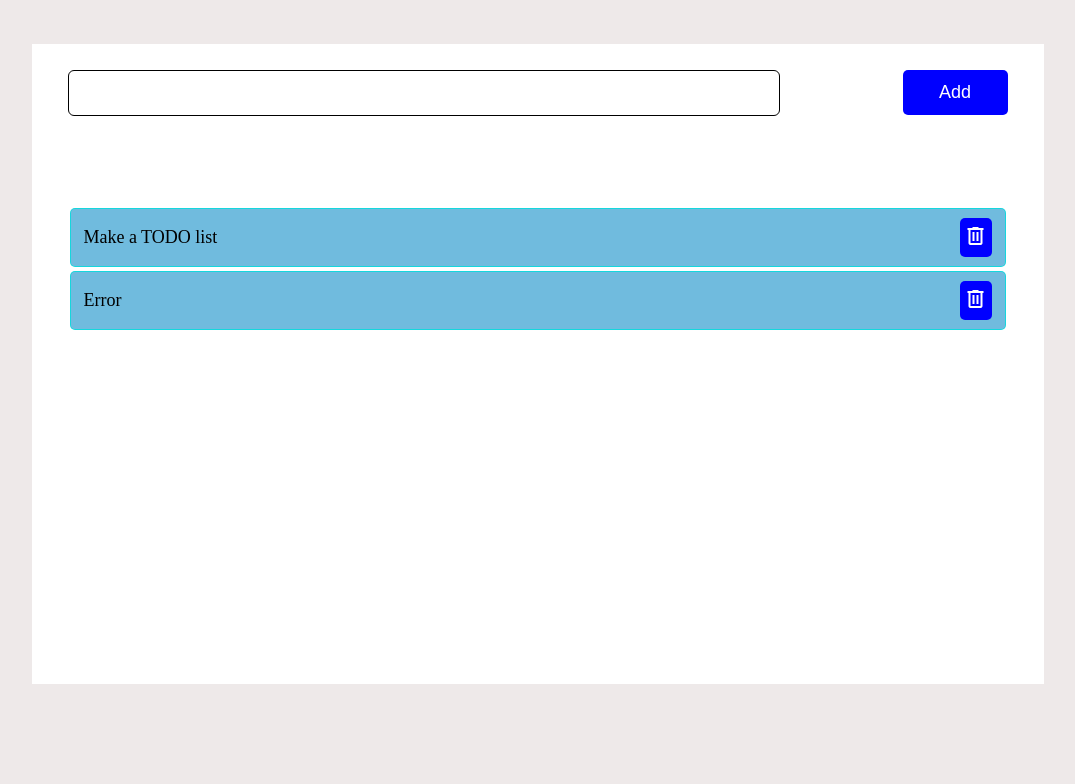
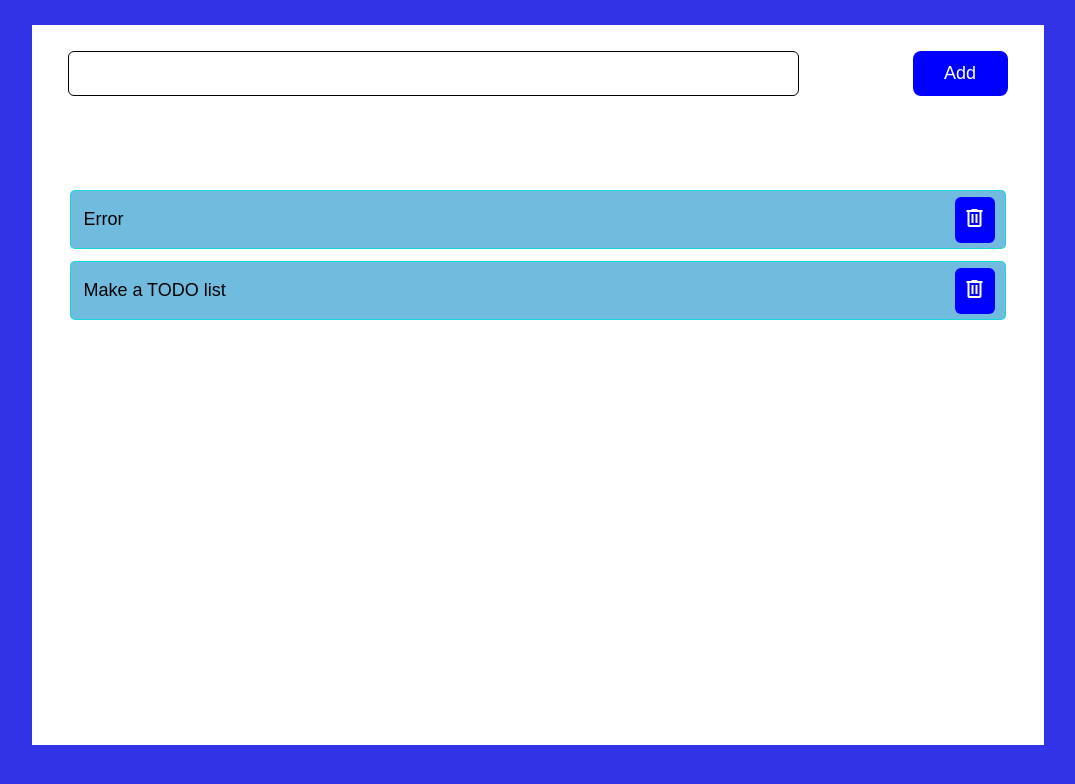
Before and after one commit to 21DEPK/TODO.github.io., a plain HTML site: page index.html in a window 1280 px wide. Shown: the whole page, without its empty margins (102-1177 px from the left). Drawn offline with nearby package versions, Linux system fonts and the light colour scheme.

Commit message:
style.css

```diff
--- a/css/style.css
+++ b/css/style.css
@@ -1,5 +1,6 @@
 body{
-    background-color: #eee9e9;
+    background-color: rgba(17, 17, 226, 0.86);
+    font-family: Arial, Helvetica, sans-serif;
 }
 
 ::-webkit-scrollbar {
@@ -10,32 +11,31 @@ body{
 }
 
 .container{
-    height: 80vh;
+    height: 90vh;
     width: 80%;
-    margin: 44px auto;
+    margin: 2% auto;
     background-color: white;
     display: flex;
     flex-direction: column;
-    justify-content: space-between;
 }
 .inputtasks{
     display: flex;
     width: auto;
     justify-content: space-between;
-    margin: 26px 36px 24px 36px;
+    margin: 26px 36px 88px 36px;
 }
 .inputtasks button{
     color: white;
     background-color: blue;
-    border-radius: 5px;
-    width: 105px;
+    border-radius: 8px;
+    width: 95px;
     height: 45px;
     border: none;
     font-size: 18px;
 }
 input{
-    width: 73%;
-    height: 44px;
+    width: 75%;
+    height: 43px;
     font-size: 20px;
     border: 1px solid;
     padding: 0px 12px;
@@ -45,15 +45,21 @@ input:focus{
     outline: 2px solid blue;
 }
 .tasks{
-    height: 75%;
+    display: flex;
+    flex-direction: column-reverse;
+    max-height: 75%;
     overflow-y: auto;
 }
 .delete{
     color: white;
     border: none;
+    height: 90%;
+    max-height: 80%;
     font-size: 12px;
-    padding: 6px 4px;
-    border-radius: 5px;
+    padding: 6px 8px;
+    margin-right: 10px;
+    align-self: center;
+    border-radius: 6px;
     background-color: rgb(0, 0, 255);
     cursor: pointer;
 }
@@ -61,7 +67,7 @@ input:focus{
     width: auto;
     border-radius: 5px;
     display: flex;
-    margin: 4px 38px;
+    margin: 6px 38px;
     border: 1px solid #0adbdee1;
     background-color: #70bbde;
     justify-content: space-between;
@@ -70,8 +76,16 @@ input:focus{
     margin-left: 12px;
     font-size: 18px;
 }
-.individualTask button{
-    margin-right: 13px;
-    height: 90%;
-    align-self: center;
+
+@media (max-width: 500px){
+    .inputtasks{
+        flex-direction: column;
+    }
+    input{
+        width: auto;
+    }
+    .inputtasks button{
+        margin-top: 12px;
+        width: 100%;
+    }
 }
```
